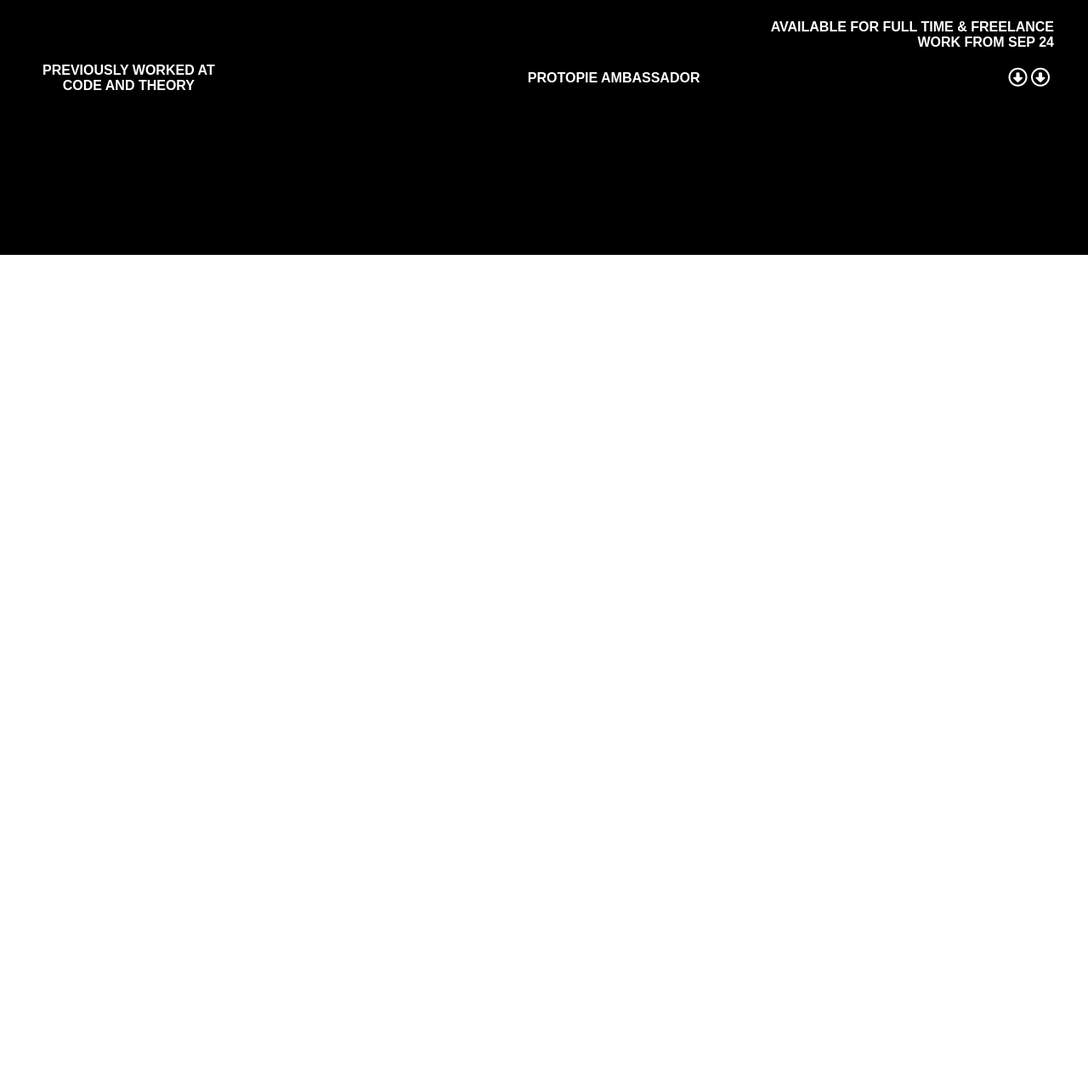
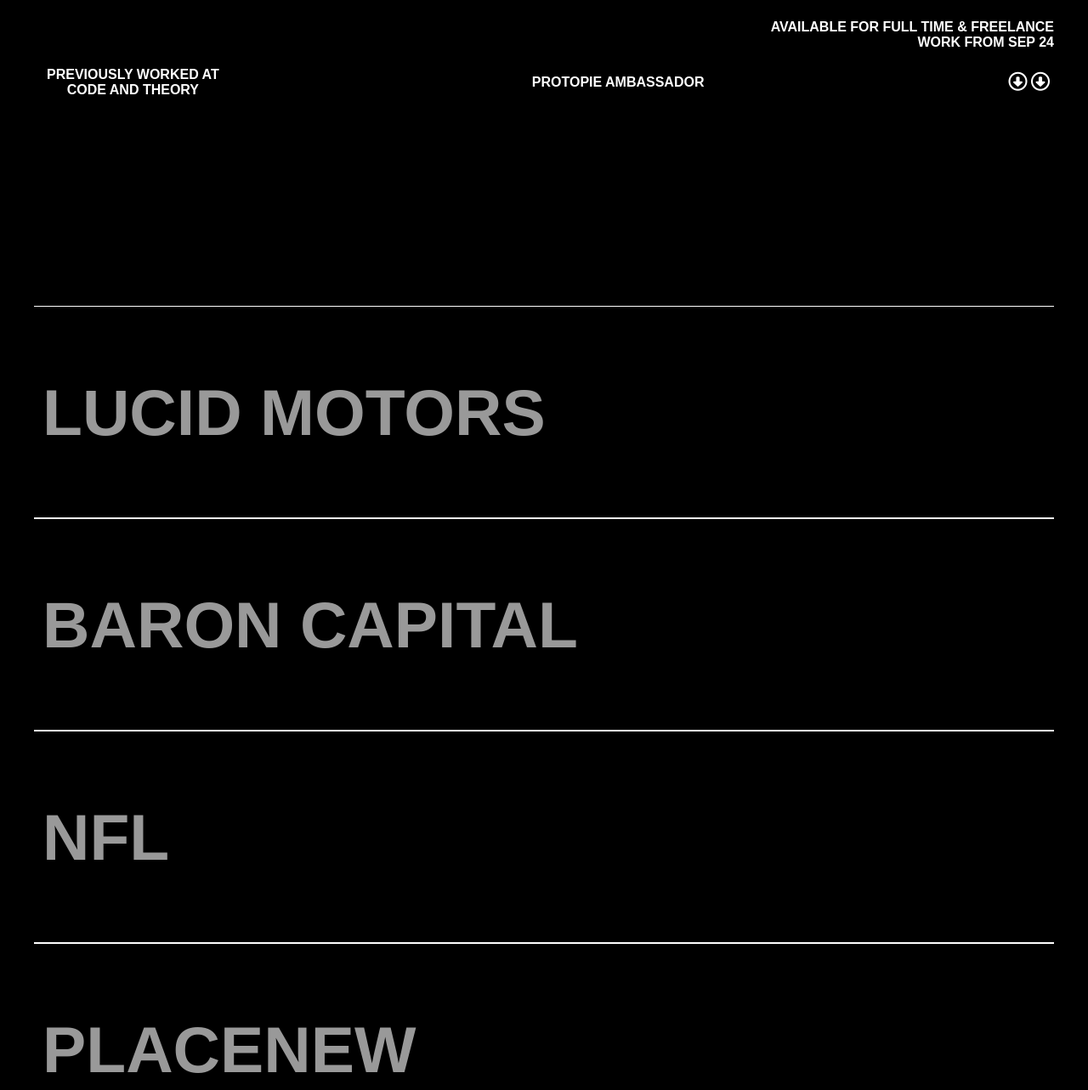
Before and after one commit to devhimanshukashyap/Cynthia-Ugwu, a plain HTML site: page index.html in a window 1280 px wide. Shown: the part 500-1783 px from the top of the page at 85% size. Before the commit the page ends 800 px from the top, so only its background shows below. Drawn offline with Linux system fonts and the light colour scheme.

Commit message:
Added Works Section

```diff
--- a/index.html
+++ b/index.html
@@ -35,6 +35,24 @@
                 </span>
             </div>
         </div>
+        <div id="work-div">
+            <div class="work">
+                <h1>Lucid Motors</h1>
+            </div>
+            <div class="work">
+                <h1>Baron Capital</h1>
+            </div>
+            <div class="work">
+                <h1>NFL</h1>
+            </div>
+            <div class="work">
+                <h1>Placenew</h1>
+            </div>
+            <div class="work">
+                <h1>Somos</h1>
+            </div>
+        </div>
     </div>
 </body>
+<script src="script.js"></script>
 </html>
--- a/script.js
+++ b/script.js
@@ -0,0 +1,3 @@
+const workSection = document.querySelector('#work-div');
+
+console.log(workSection)
--- a/style.css
+++ b/style.css
@@ -10,6 +10,7 @@
 body {
     height: 100%;
     width: 100%;
+    background-color: black;
 }
 
 body {
@@ -85,7 +86,7 @@
 
     h4 {
         text-align: center;
-        padding: 5px;
+        padding: 10px;
         text-transform: uppercase;
 
         &:hover {
@@ -122,3 +123,30 @@
         color: wheat;
     }
 }
+
+#work-div {
+    height: 100vh;
+    padding: 60px 40px;
+    background-color: black;
+}
+
+.work {
+    height: 250px;
+    border-top: 1px solid white;
+    border-bottom: 1px solid white;
+    display: flex;
+    align-items: center;
+    padding: 40px 0 40px 10px;
+
+    h1 {
+        font-size: 6vw;
+        opacity: 0.6;
+        transition: all ease 0.7s;
+        text-transform: uppercase;
+    }
+}
+
+.work:hover h1{
+    transform: translateX(30px);
+    opacity: 0.2;
+}
```
